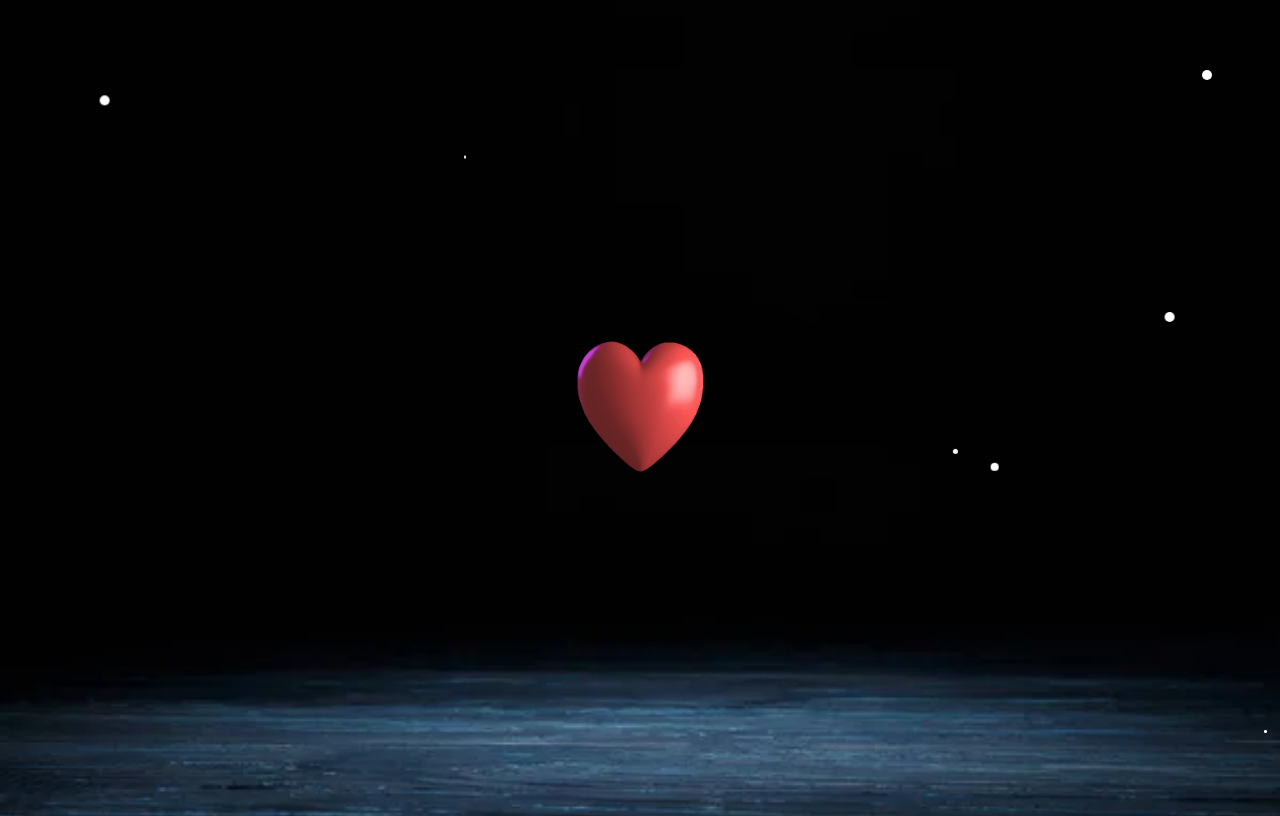
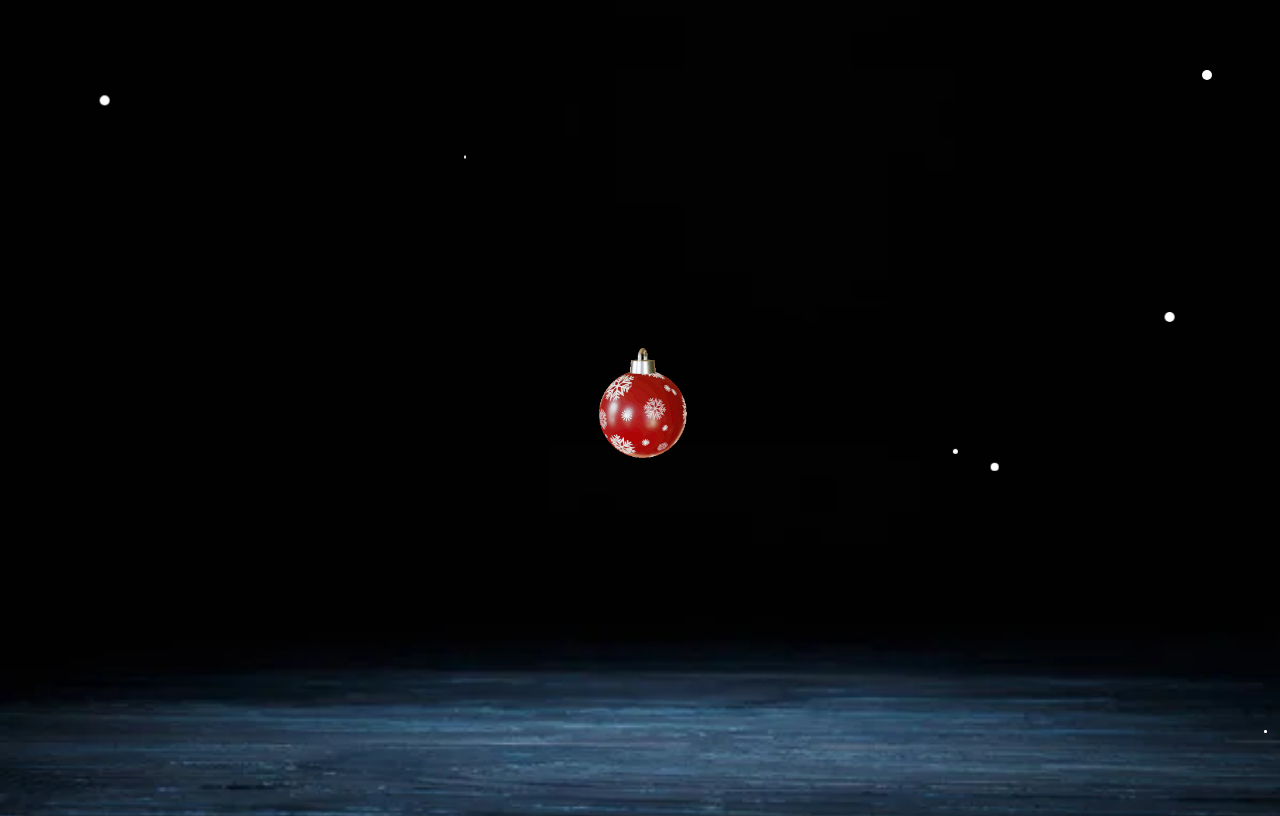
Before and after one commit to JonathanZefanya/Website-Natal, a plain HTML site: page index.html in a window 1280 px wide. Drawn offline with Linux system fonts and the light colour scheme.

Commit message:
Replace love.gif with ball.gif in the love button image

```diff
--- a/index.html
+++ b/index.html
@@ -60,7 +60,7 @@
 <body>
     <audio id="merryAudio" src="src/natal.mp3" loop></audio>
     <button id="loveButton">
-        <img id="loveImage" src="assets/love.gif" alt="Love" />
+        <img id="loveImage" src="assets/ball.gif" alt="Love" />
     </button>
     <div id="welcomeMessage">Merry Christmas</div>
     <div id="name">and Happy New Year</div> <!-- New name element -->
```
Also changed, not shown: assets/ball.gif (added).
